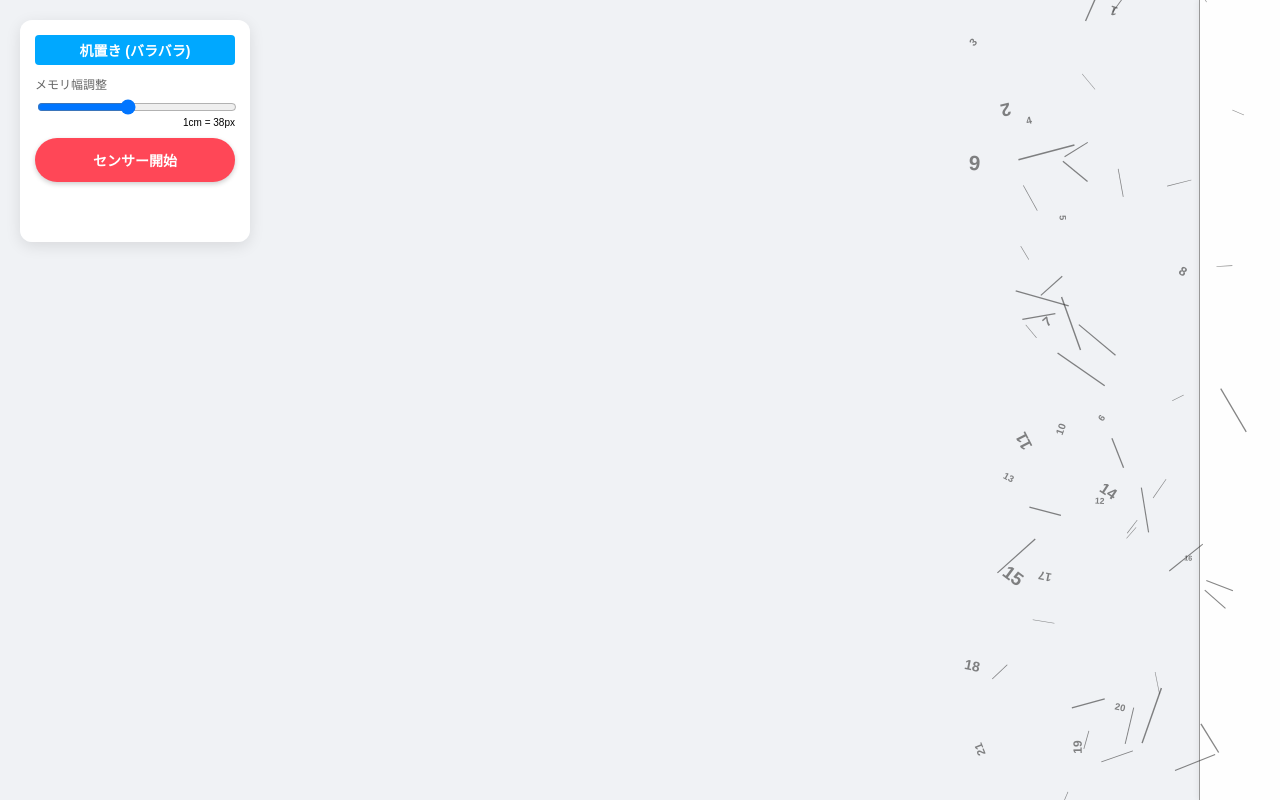
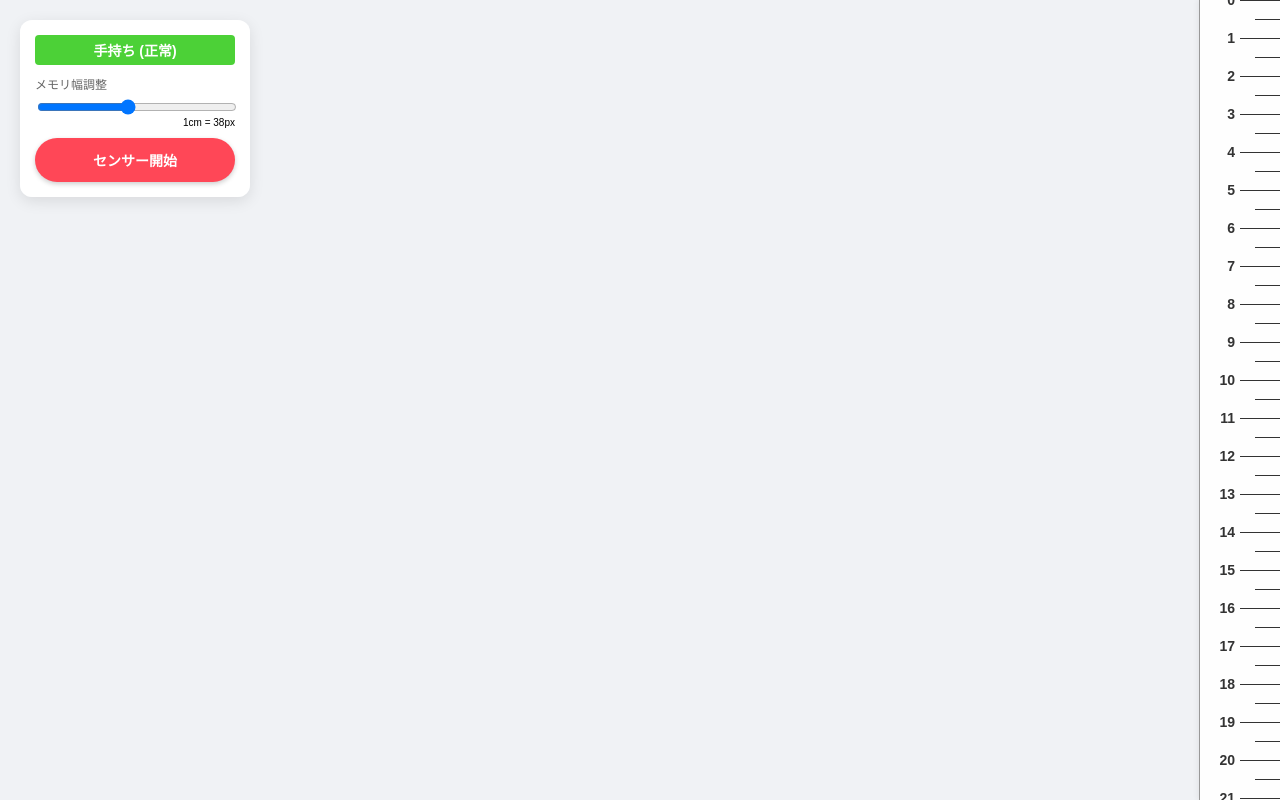
Before and after one commit to a12405016/media-design-ruler, a plain HTML site: page index.html in a window 1280 px wide. Drawn offline with Linux system fonts and the light colour scheme.

Commit message:
Add files via upload

```diff
--- a/index.html
+++ b/index.html
@@ -72,21 +72,13 @@
             box-shadow: 0 2px 5px rgba(0,0,0,0.2);
         }
 
-        #debug-log {
-            font-size: 10px;
-            color: #666;
-            margin-top: 5px;
-            height: 30px;
-            overflow: hidden;
-        }
-
         /* --- 定規エリア --- */
         #ruler-container {
             position: fixed;
             right: 0;
             top: 0;
             bottom: 0;
-            width: 80px; /* バラバラになっても見切れにくいよう少し広めに */
+            width: 80px;
             background-color: rgba(255, 255, 255, 0.9);
             border-left: 1px solid #999;
             box-shadow: -2px 0 5px rgba(0,0,0,0.05);
@@ -141,7 +133,6 @@
         </div>
 
         <button id="start-btn" onclick="requestSensor()">センサー開始</button>
-        <div id="debug-log"></div>
     </div>
 
     <div id="ruler-container">
@@ -153,18 +144,19 @@
         const slider = document.getElementById('scale-slider');
         const scaleValDisplay = document.getElementById('scale-val');
         const statusDisplay = document.getElementById('status-display');
-        const debugLog = document.getElementById('debug-log');
         const startBtn = document.getElementById('start-btn');
 
         // 定規設定
         let pxPerCm = parseFloat(slider.value);
         const rulerLengthCm = 25;
-        let isChaotic = true; // 初期状態はどうするか（とりあえずバラバラにしておく）
+
+        // ★変更点：初期状態を false（正常）にする
+        let isChaotic = false;
 
         // センサー用変数
         let lastX = 0, lastY = 0, lastZ = 0;
         let stillTimer;
-        const THRESHOLD = 0.3; // 動きの感度
+        const THRESHOLD = 0.5; // 動きの感度
         const WAIT_TIME_MS = 800; // 机に置いてからバラバラになるまでの時間
 
         // --- 1. 定規描画ロジック ---
@@ -202,7 +194,7 @@
                     rulerContainer.appendChild(minorUnit);
                 }
             }
-            // 描画後に現在の状態（バラバラか正常か）を適用
+            // 描画後に現在の状態を適用
             applyState();
         }
 
@@ -246,7 +238,6 @@
 
         // --- 3. センサーロジック ---
         function requestSensor() {
-            // iOS権限リクエスト
             if (typeof DeviceMotionEvent !== 'undefined' && typeof DeviceMotionEvent.requestPermission === 'function') {
                 DeviceMotionEvent.requestPermission()
                     .then(response => {
@@ -263,8 +254,10 @@
         }
 
         function startSensing() {
-            startBtn.style.display = 'none'; // ボタンを消す
+            startBtn.style.display = 'none';
             window.addEventListener('devicemotion', handleMotion);
+            // センサー開始時も「正常」であることを明示
+            setRulerState(false);
         }
 
         function handleMotion(event) {
@@ -296,21 +289,15 @@
 
             lastX = x; lastY = y; lastZ = z;
 
-            // デバッグ用
-            // debugLog.innerText = `Speed: ${speed.toFixed(2)}`;
-
             if (speed > THRESHOLD) {
                 // --- 動いている（手で持っている） ---
 
-                // タイマーキャンセル（まだ「置いた」と判定させない）
                 clearTimeout(stillTimer);
+                setRulerState(false); // 正常にする
 
-                // 即座に「正常な定規」にする
-                setRulerState(false);
-
-                // 動きが止まった後、しばらくしてから「バラバラ」にするタイマーセット
+                // 動きが止まったらバラバラにする予約
                 stillTimer = setTimeout(() => {
-                    setRulerState(true);
+                    setRulerState(true); // バラバラにする
                 }, WAIT_TIME_MS);
             }
         }
@@ -320,18 +307,18 @@
             pxPerCm = parseFloat(e.target.value);
             scaleValDisplay.innerText = `1cm = ${pxPerCm}px`;
 
-            // 調整中は一時的に正常に戻して見やすくする
+            // 調整中は正常状態を強制して見やすくする
             const originalState = isChaotic;
             isChaotic = false;
             renderRuler();
-            // 調整が終わったら元の状態フラグに戻す（ただし即座に反映はしない、次のセンサーイベント待ち）
+            // 調整後、元の状態フラグに戻すが、描画は更新しない（次のアクション待ち）
             isChaotic = originalState;
         });
 
         // 初期化
         renderRuler();
-        // 最初は「待機中」としてバラバラにしておく
-        setRulerState(true);
+        // ★変更点：最初は正常状態からスタート
+        setRulerState(false);
 
     </script>
 </body>
```
